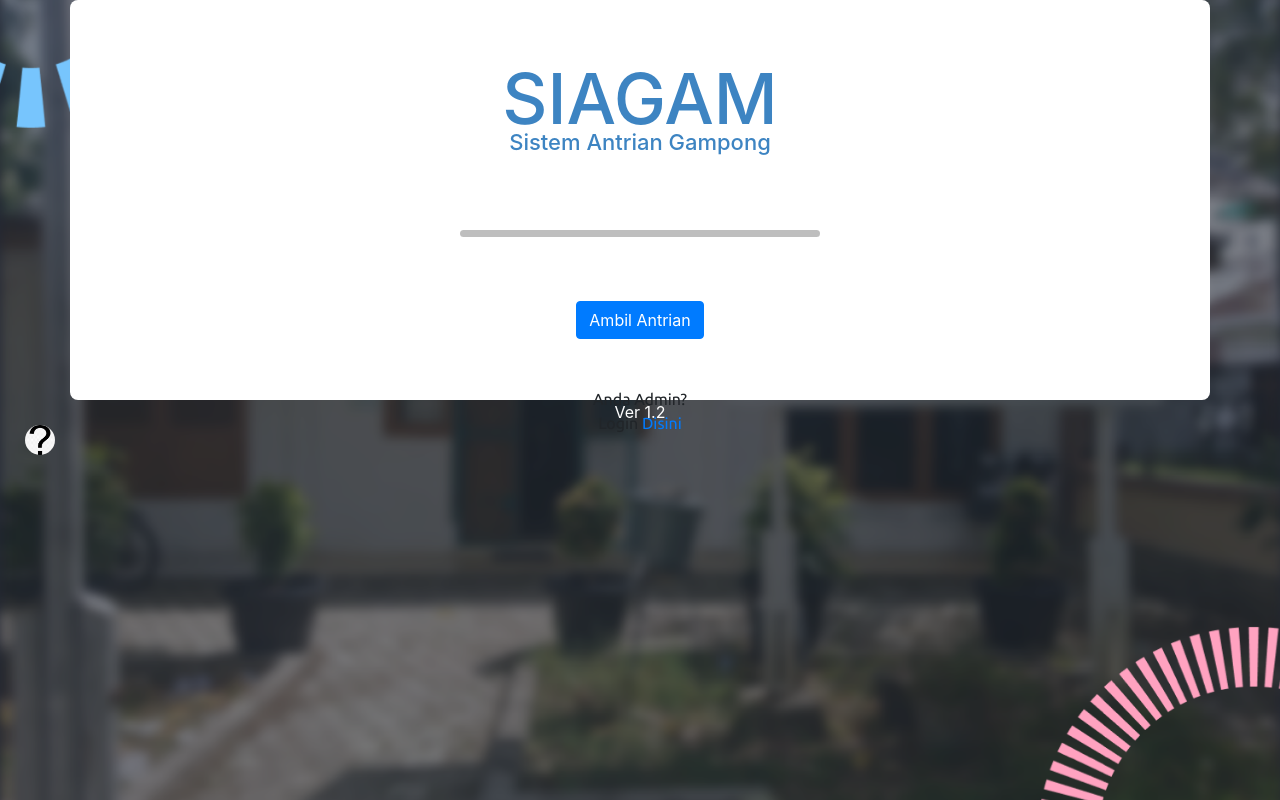
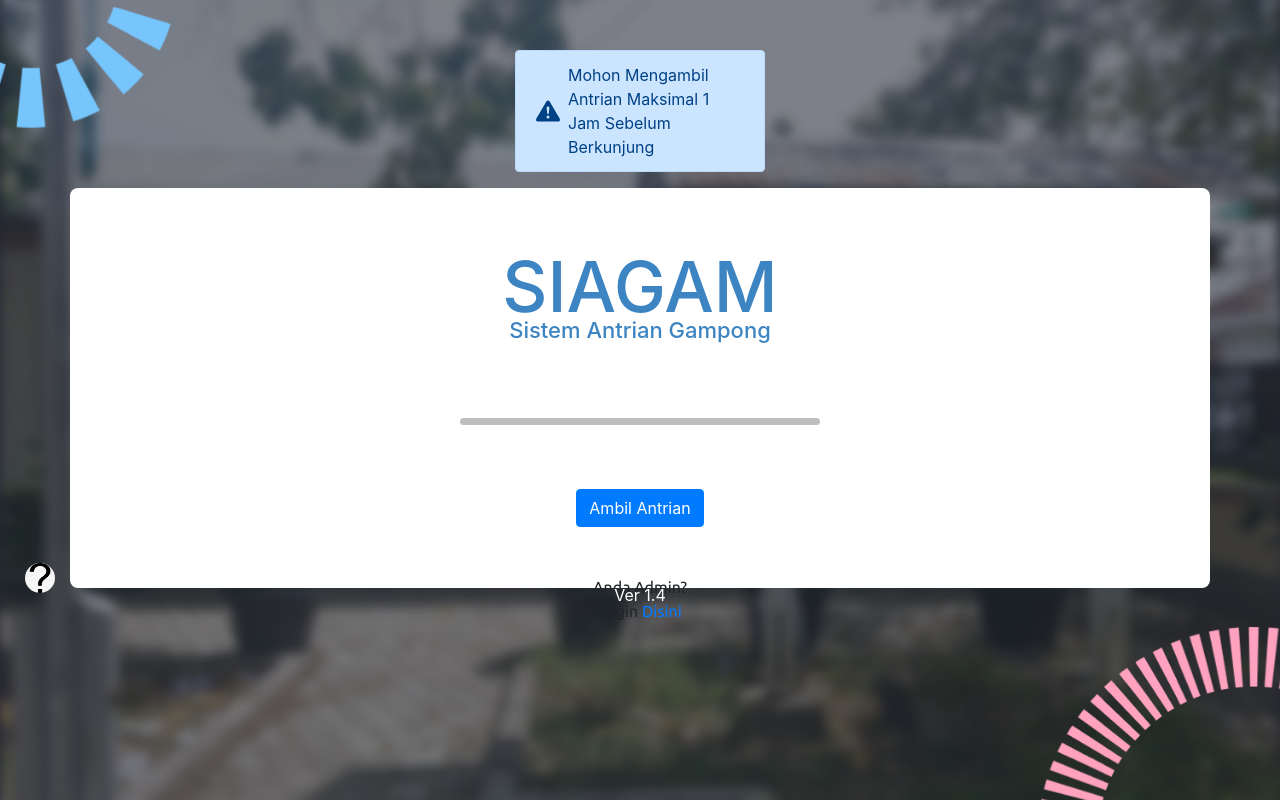
Before and after one commit to lifeofrifai/INF206-2021-3-SIAGAM, a PHP site: page / in a window 1280 px wide. Run offline with PHP 8.4, Linux system fonts and the light colour scheme; some libraries are stand-ins or nearby versions.

Commit message:
menambahkan file halaman utama yang telah selesai

```diff
--- a/index.php
+++ b/index.php
@@ -11,10 +11,29 @@
     <link href="https://cdn.jsdelivr.net/npm/bootstrap@5.0.0-beta3/dist/css/bootstrap.min.css" rel="stylesheet" integrity="sha384-eOJMYsd53ii+scO/bJGFsiCZc+5NDVN2yr8+0RDqr0Ql0h+rP48ckxlpbzKgwra6" crossorigin="anonymous">
     <link rel="stylesheet" href="css/style-halaman-awal.css">
     <link rel="stylesheet" href="./assets/css/bootstrap.css">
-    <title>Index</title>
+    <title>Halaman Utama</title>
+    <link rel="icon" type="image/png" href="img/icons/icon-siagam.png">
+
+    <style>
+        footer{
+            font-family: 'Libre Franklin', sans-serif;
+            background-color: grey;
+            color: white;
+        }
+    </style>
 </head>
 
+
 <body>
+<div class="alert alert-primary d-flex align-items-center" role="alert" style="margin-left: 515px; margin-right: 515px; z-index: 10; margin-top: 50px;">
+  <svg xmlns="http://www.w3.org/2000/svg" width="24" height="24" fill="currentColor" class="bi bi-exclamation-triangle-fill flex-shrink-0 me-2" viewBox="0 0 16 16" role="img" aria-label="Warning:">
+    <path d="M8.982 1.566a1.13 1.13 0 0 0-1.96 0L.165 13.233c-.457.778.091 1.767.98 1.767h13.713c.889 0 1.438-.99.98-1.767L8.982 1.566zM8 5c.535 0 .954.462.9.995l-.35 3.507a.552.552 0 0 1-1.1 0L7.1 5.995A.905.905 0 0 1 8 5zm.002 6a1 1 0 1 1 0 2 1 1 0 0 1 0-2z"/>
+  </svg>
+  <div>
+    Mohon Mengambil Antrian Maksimal 1 Jam Sebelum Berkunjung
+  </div>
+</div>
+
     <div class="container bg-dark-index box">
 
         <div class="justify-content-center"><br>
@@ -37,8 +56,8 @@
 
     </div>
 
-    <p style="text-align: center; margin-top: 0px; color: white;">Ver 1.2</p>
-    <p style="margin: -20px 20px;">
+    <p style="text-align: center; margin-top: -5px; color: white;">Ver 1.4</p>
+    <p style="margin: -65px 20px;">
         <a href="support.php">
             <img src="img/icons/tanda-tanya.png" style="padding : 5px 5px; width: 40px;height: 40px;border-radius: 100%;" />
     </p>
```
